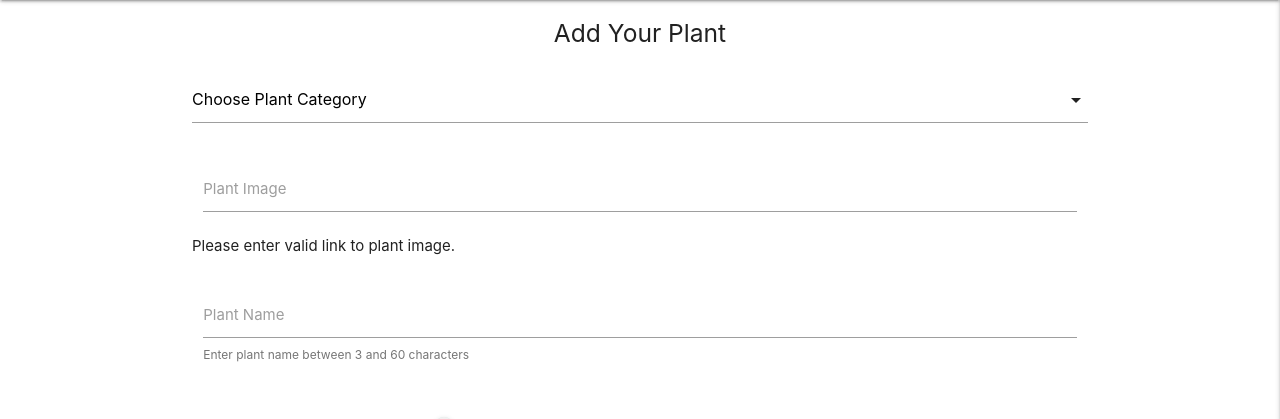
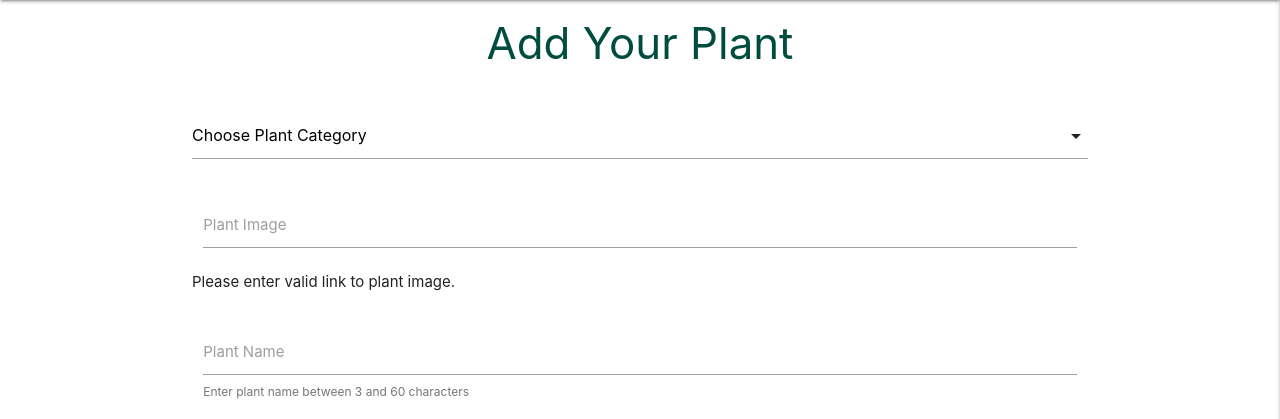
Before and after one commit to madatoo/plantarium-ms3, a Flask app: page /add_plant in a window 1280 px wide. Shown: the part 64-483 px from the top of the page. Run offline with Flask 2, Linux system fonts and the light colour scheme; data that the repository does not hold is empty; some libraries are stand-ins or nearby versions.

Commit message:
add action attribute in all plants file and change color and size in headings

```diff
--- a/static/css/style.css
+++ b/static/css/style.css
@@ -30,6 +30,12 @@ main {
     -webkit-box-flex: 1;
         -ms-flex: 1 0 auto;
             flex: 1 0 auto;
+}
+
+h1,
+h2{
+    font-size: 2.92rem;
+    color: #004d40;
 }
 /*------------------------------base*/
 
--- a/templates/add_plant.html
+++ b/templates/add_plant.html
@@ -4,7 +4,7 @@
 <div class="container">
     <!--header-->
     <div class="row s12 m7 text-center custom-all-plants-header">
-        <h5>Add Your Plant</h5>
+        <h1>Add Your Plant</h1>
     </div>
     <!--add plant form-->
     <div class="row">
--- a/templates/all_plants.html
+++ b/templates/all_plants.html
@@ -9,7 +9,7 @@
 </div>
 <div class="container">
     <div class="row">
-        <form class="col s12" method="POST" action="">
+        <form class="col s12" method="POST" action="{{ url_for('all_plants') }}">
             <select id="plant_place" class="validate" name="plant_place" required>
                 <option value="" disabled selected>Choose from our four plant places.</option>
                 {% for place in places %}
--- a/templates/index.html
+++ b/templates/index.html
@@ -11,10 +11,10 @@
 </div>
 
 <div class="container">
-    <h3>Plantarium do I really need it?</h3>
+    <h1>Plantarium do I really need it?</h1>
     <p>This page is created for all gardening amateurs. Here you can read about plants which are the best for small gardens. If some informations will be interesting for you we provide a more interesting content with links to dive in :) This page is intuitive for everyone.You can easly browse interesting plants. You also can add some new plants to the list, edit this list and delate not essential content from your own database as well.  </p>
 
-    <h3>How it's works?</h3>
+    <h2>How it's works?</h2>
     <p>The plant page includes a database with plants images, names, desctriptions, tips and additional links. Dive in to find your favourite plants in our base for sunny, partial-sunny, partial-shade or shade place! </p>
 
     <p>Add plants page allows you to strore your favourite plants iside your own database. Feel free and create your own, database with us today:) </p>
```
